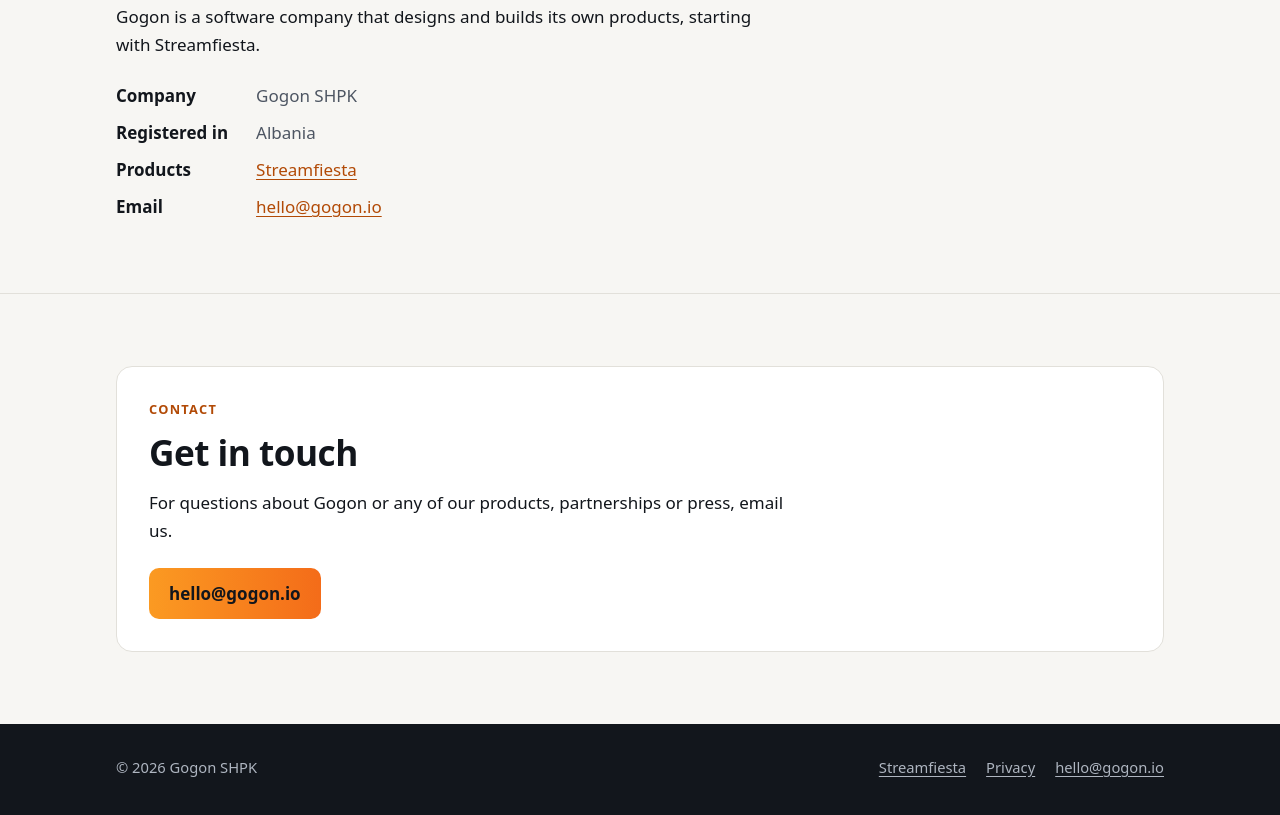
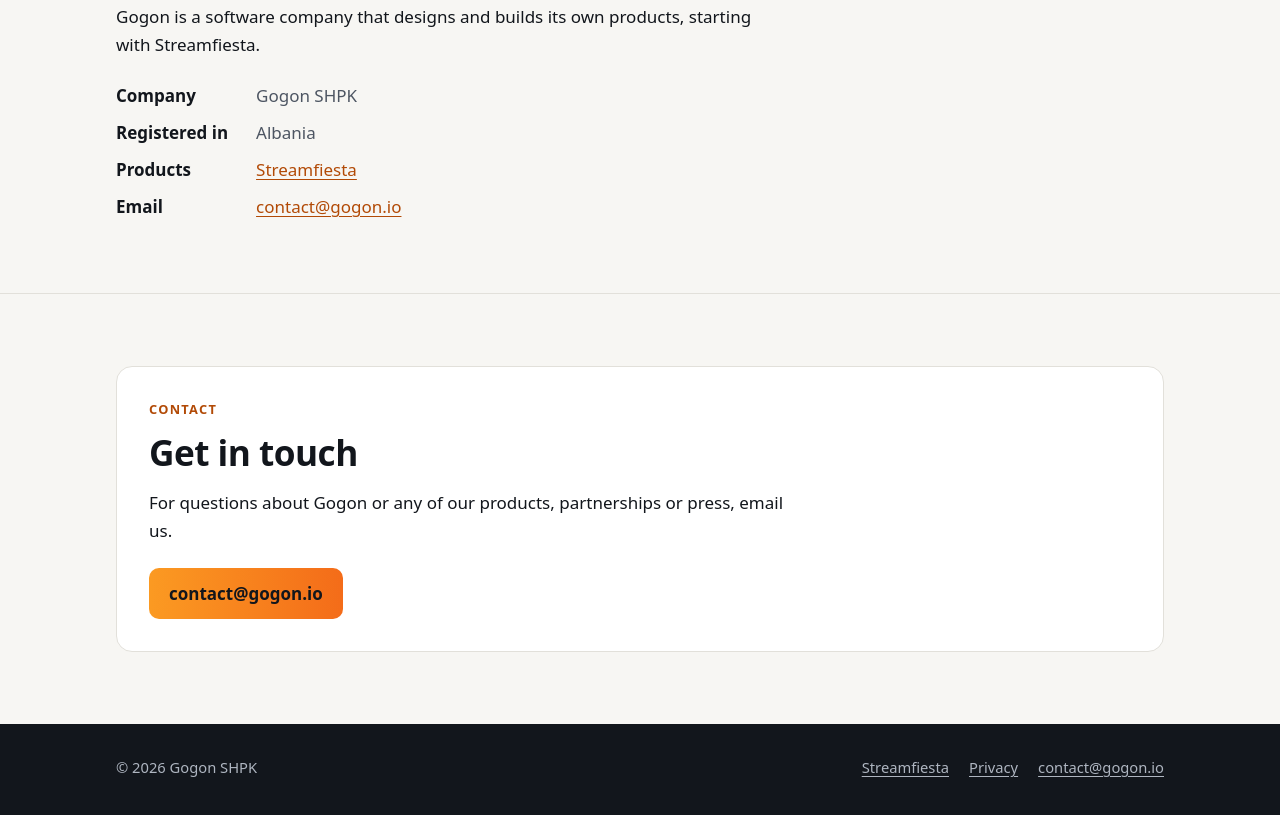
Before and after one commit to gogonhq/gogon, a plain HTML site: page index.html in a window 1280 px wide. Shown: the part 1725-2540 px from the top of the page. Drawn offline with Linux system fonts and the light colour scheme.

Commit message:
chore: use contact@gogon.io as the contact address
Co-Authored-By: Claude Opus 5.5 <noreply@anthropic.com>

```diff
--- a/index.html
+++ b/index.html
@@ -25,7 +25,7 @@
     "legalName": "Gogon SHPK",
     "url": "https://gogon.io/",
     "logo": "https://gogon.io/assets/gogon-400.png",
-    "email": "hello@gogon.io",
+    "email": "contact@gogon.io",
     "address": { "@type": "PostalAddress", "addressCountry": "AL" },
     "brand": [
       { "@type": "Brand", "name": "Streamfiesta", "url": "https://gogon.io/products/streamfiesta/" }
@@ -134,7 +134,7 @@
           <dt>Products</dt>
           <dd><a href="/products/streamfiesta/">Streamfiesta</a></dd>
           <dt>Email</dt>
-          <dd><a href="mailto:hello@gogon.io">hello@gogon.io</a></dd>
+          <dd><a href="mailto:contact@gogon.io">contact@gogon.io</a></dd>
         </dl>
       </div>
     </section>
@@ -145,7 +145,7 @@
           <span class="eyebrow">Contact</span>
           <h2 id="contact-title">Get in touch</h2>
           <p>For questions about Gogon or any of our products, partnerships or press, email us.</p>
-          <a class="button" href="mailto:hello@gogon.io">hello@gogon.io</a>
+          <a class="button" href="mailto:contact@gogon.io">contact@gogon.io</a>
         </div>
       </div>
     </section>
@@ -157,7 +157,7 @@
       <ul>
         <li><a href="/products/streamfiesta/">Streamfiesta</a></li>
         <li><a href="/privacy.html">Privacy</a></li>
-        <li><a href="mailto:hello@gogon.io">hello@gogon.io</a></li>
+        <li><a href="mailto:contact@gogon.io">contact@gogon.io</a></li>
       </ul>
     </div>
   </footer>
```
Also changed, not shown: 404.html (+1 -1 lines), privacy.html (+2 -2 lines), products/streamfiesta/index.html (+2 -2 lines), 1 other file.
